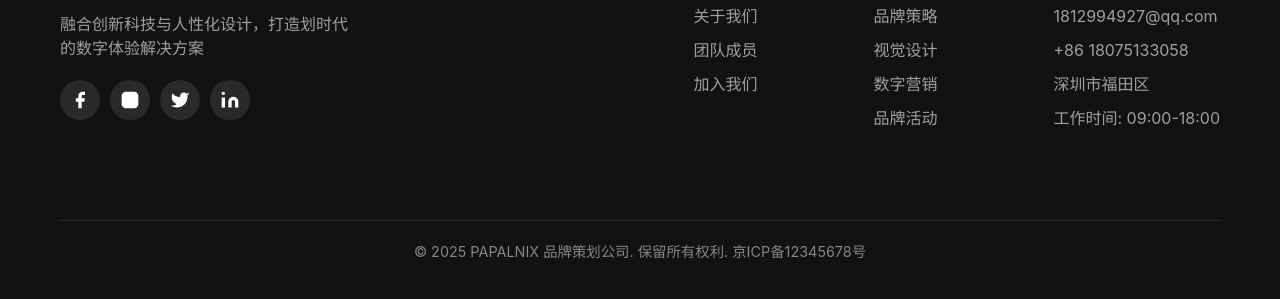
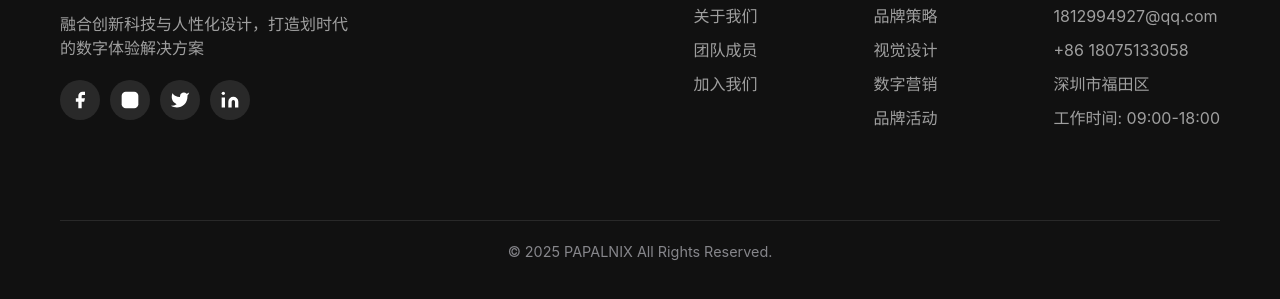
Before and after one commit to papalnix/papalnix, a plain HTML site: page index.html in a window 1280 px wide. Shown: the part 6966-7265 px from the top of the page. Drawn offline with nearby package versions, Linux system fonts and the light colour scheme; animation ran at ten frames a second.

Commit message:
Update index.html

```diff
--- a/index.html
+++ b/index.html
@@ -518,7 +518,7 @@
                 </div>
             </div>
             <div class="copyright">
-                <p>&copy; 2025 PAPALNIX 品牌策划公司. 保留所有权利. 京ICP备12345678号</p>
+                <p>&copy; 2025 PAPALNIX All Rights Reserved.</p>
             </div>
         </div>
     </footer>
```
